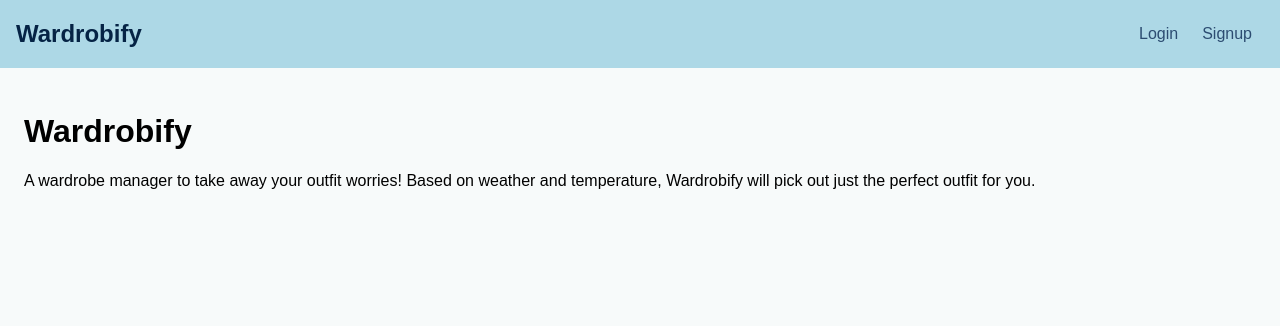
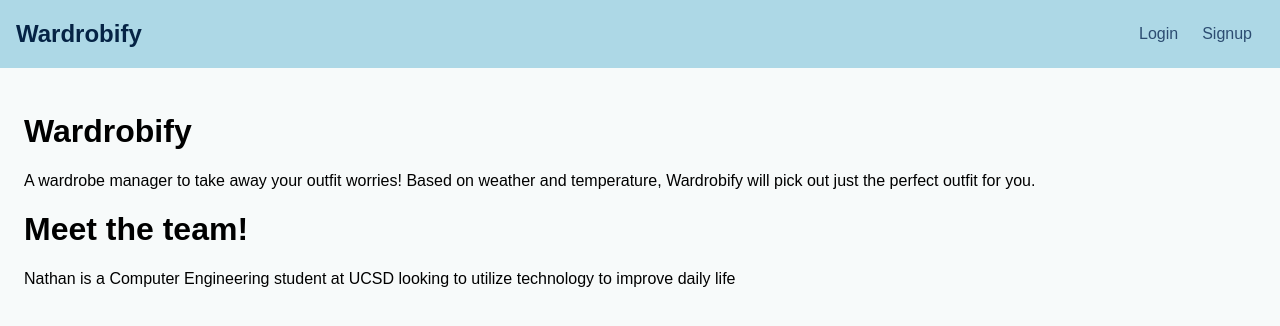
Before and after one commit to nshie/wardrobify, a plain HTML site: page app/static/index.html in a window 1280 px wide. Drawn offline with Linux system fonts and the light colour scheme; files that its build step writes are made by us from their sources.

Commit message:
Added team introduction

```diff
--- a/app/static/index.html
+++ b/app/static/index.html
@@ -24,8 +24,9 @@
         <span>
             A wardrobe manager to take away your outfit worries! Based on weather and temperature, Wardrobify will pick out just the perfect outfit for you.
         </span>
+        <h1>Meet the team!</h1>
         <span>
-
+            Nathan is a Computer Engineering student at UCSD looking to utilize technology to improve daily life
         </span>
     </main>
 </body>
```
